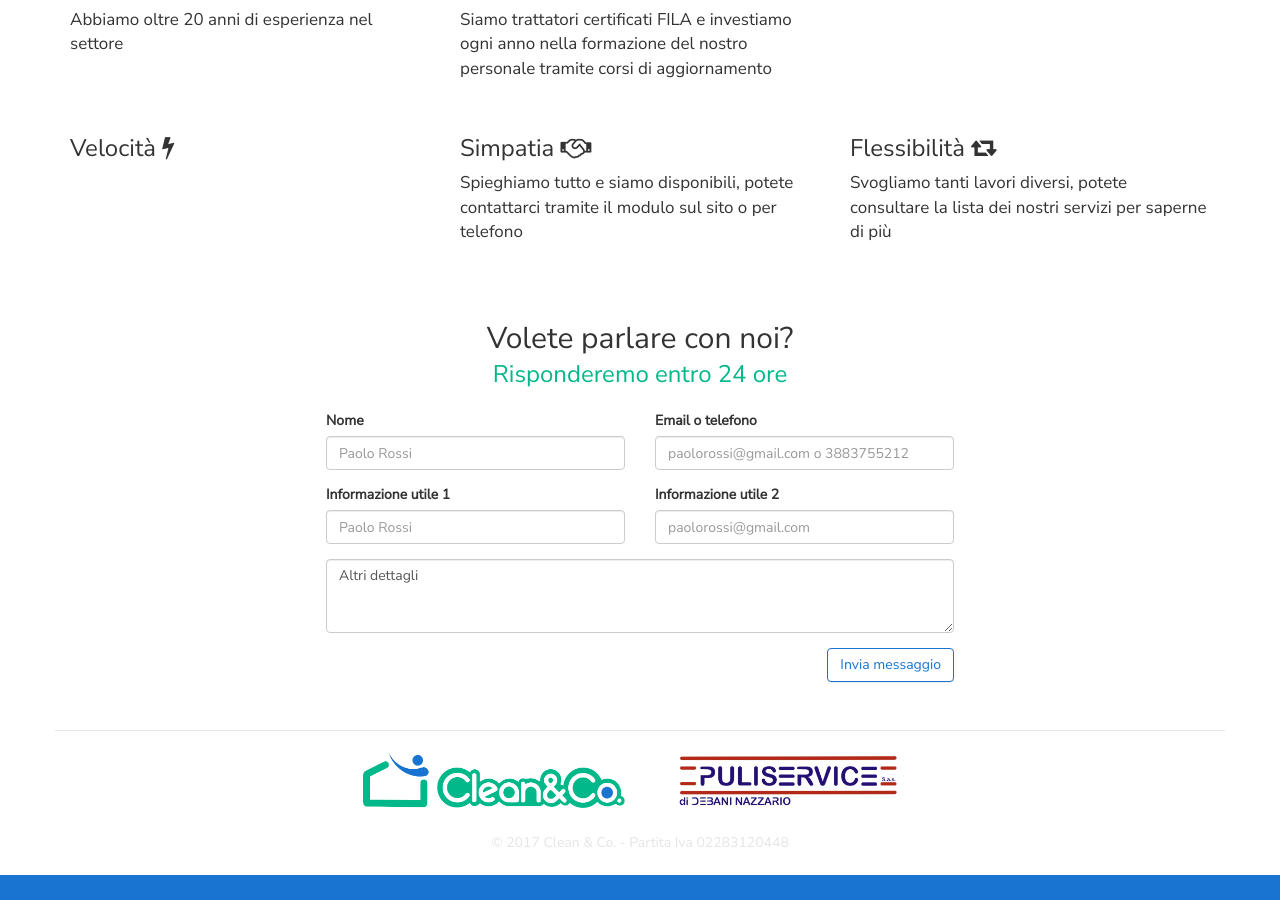
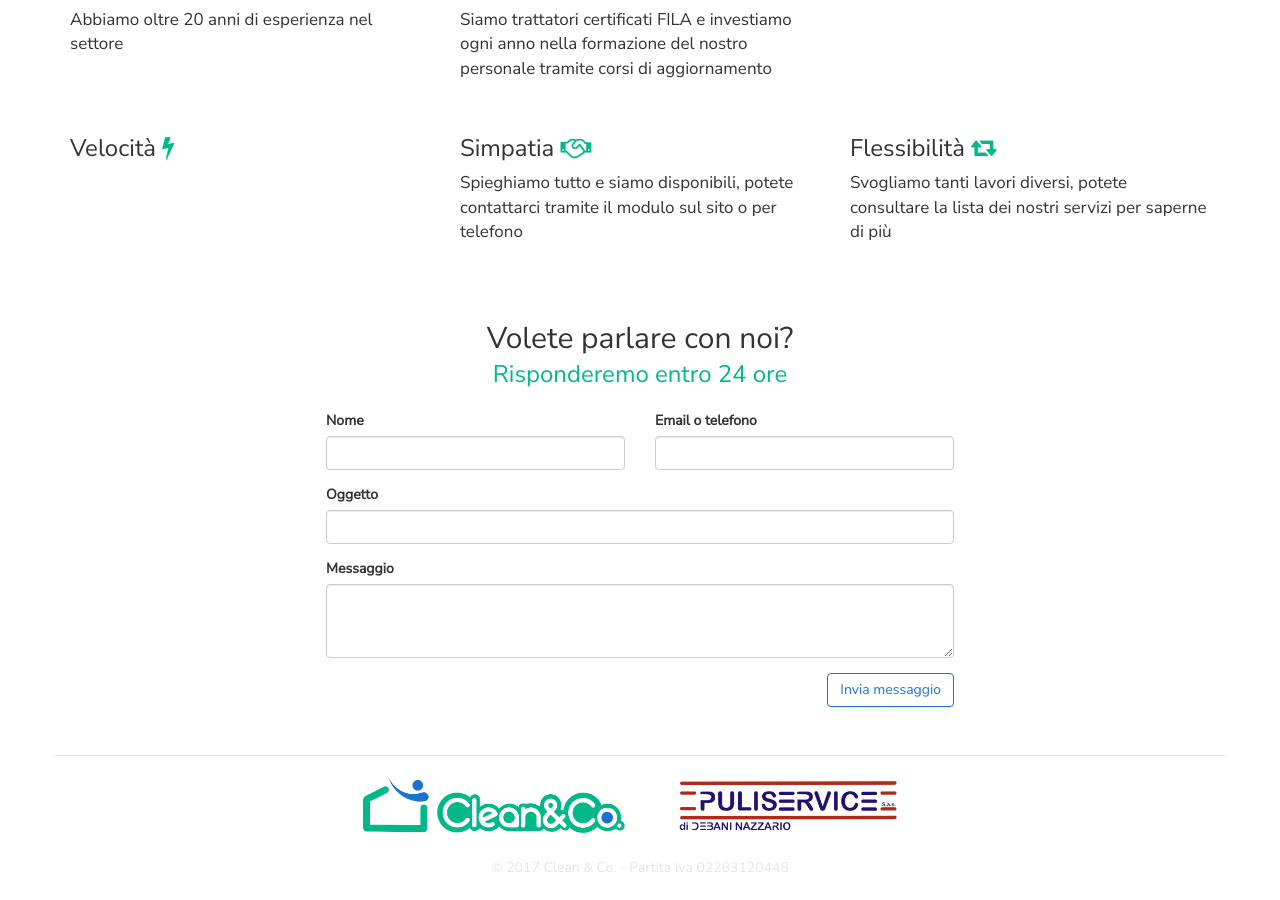
Before and after one commit to indifferentalex/puliandco, a Jekyll site: the page built from index.html, in a window 1280 px wide and 900 px high, scrolled down 1388 px. Built offline with Jekyll 4.4.1, drawn with Linux system fonts in a browser that asks for light colours; nearby versions of some CDN libraries; before the commit the page ends 2263 px from its top, so only the background shows below that.

Commit message:
Ready steady

```diff
--- a/index.html
+++ b/index.html
@@ -176,7 +176,7 @@ layout: default
 <div class="component" style="position: relative; z-index: 8;">
 <div class="row traits">
 	<div class="col-md-4">
-		<h3>Esperienza <i class="fa fa-history" aria-hidden="true"></i></h3>
+		<h3>Esperienza <span class="clean-green"><i class="fa fa-history" aria-hidden="true"></i></span></h3>
 		<p>Abbiamo oltre 20 anni di esperienza nel settore</p>
 	</div>
 	<div class="col-md-4">
@@ -184,19 +184,19 @@ layout: default
 		<p>Siamo trattatori certificati FILA e investiamo ogni anno nella formazione del nostro personale tramite corsi di aggiornamento</p>
 	</div>
 	<div class="col-md-4">
-		<h3>Affidabilità <i class="fa fa-check-square-o" aria-hidden="true"></i></h3>
+		<h3>Affidabilità <span class="clean-green"><i class="fa fa-check-square-o" aria-hidden="true"></i></span></h3>
 	</div>
 </div>
 <div class="row traits">
 	<div class="col-md-4">
-		<h3>Velocità <i class="fa fa-bolt" aria-hidden="true"></i></h3>
+		<h3>Velocità <span class="clean-green"><i class="fa fa-bolt" aria-hidden="true"></i></span></h3>
 	</div>
 	<div class="col-md-4">
-		<h3>Simpatia <i class="fa fa-handshake-o" aria-hidden="true"></i></h3>
+		<h3>Simpatia <span class="clean-green"><i class="fa fa-handshake-o" aria-hidden="true"></i></span></h3>
 		<p>Spieghiamo tutto e siamo disponibili, potete contattarci tramite il modulo sul sito o per telefono</p>
 	</div>
 	<div class="col-md-4">
-		<h3>Flessibilità <i class="fa fa-retweet" aria-hidden="true"></i></h3>
+		<h3>Flessibilità <span class="clean-green"><i class="fa fa-retweet" aria-hidden="true"></i></span></h3>
 		<p>Svogliamo tanti lavori diversi, potete consultare la lista dei nostri servizi per saperne di più</p>
 	</div>
 </div>
@@ -211,38 +211,33 @@ layout: default
 			<h3><span class="clean-green">Risponderemo entro 24 ore</span></h3>
 		</div>
 	</div>
-	<form>
+	<form action="https://formspree.io/michelesantoni@hotmail.it" method="POST">
 		<div class="row">
 			<div class="col-md-6">
 				<div class="form-group">
-					<label for="exampleInputPassword1">Nome</label>
-					<input type="text" class="form-control" id="exampleInputPassword1" placeholder="Paolo Rossi">
+					<label for="exampleInputName">Nome</label>
+					<input type="text" class="form-control" id="exampleInputName">
 				</div>
 			</div>
 			<div class="col-md-6">
 				<div class="form-group">
-					<label for="exampleInputEmail1">Email o telefono</label>
-					<input type="text" class="form-control" id="exampleInputEmail1" placeholder="paolorossi@gmail.com o 3883755212">
-				</div>
-			</div>
-		</div>
-		<div class="row">
-			<div class="col-md-6">
-				<div class="form-group">
-					<label for="exampleInputPassword1">Informazione utile 1</label>
-					<input type="text" class="form-control" id="exampleInputPassword1" placeholder="Paolo Rossi">
-				</div>
-			</div>
-			<div class="col-md-6">
-				<div class="form-group">
-					<label for="exampleInputEmail1">Informazione utile 2</label>
-					<input type="text" class="form-control" id="exampleInputEmail1" placeholder="paolorossi@gmail.com">
+					<label for="exampleInputEmail">Email o telefono</label>
+					<input type="text" class="form-control" id="exampleInputEmail">
 				</div>
 			</div>
 		</div>
 		<div class="row">
 			<div class="col-md-12">
-				<textarea class="form-control" rows="3">Altri dettagli</textarea>
+				<div class="form-group">
+					<label for="exampleInputSubject">Oggetto</label>
+					<input type="text" name="info-utile-1" class="form-control" id="exampleInputSubject" placeholder="" >
+				</div>
+			</div>
+		</div>
+		<div class="row">
+			<div class="col-md-12">
+				<label for="exampleInputMessage">Messaggio</label>
+				<textarea class="form-control" name="dettagli" rows="3"></textarea>
 			</div>
 		</div>
 		<div class="row">
```
Also changed, not shown: contatti.html (+13 -20 lines).
